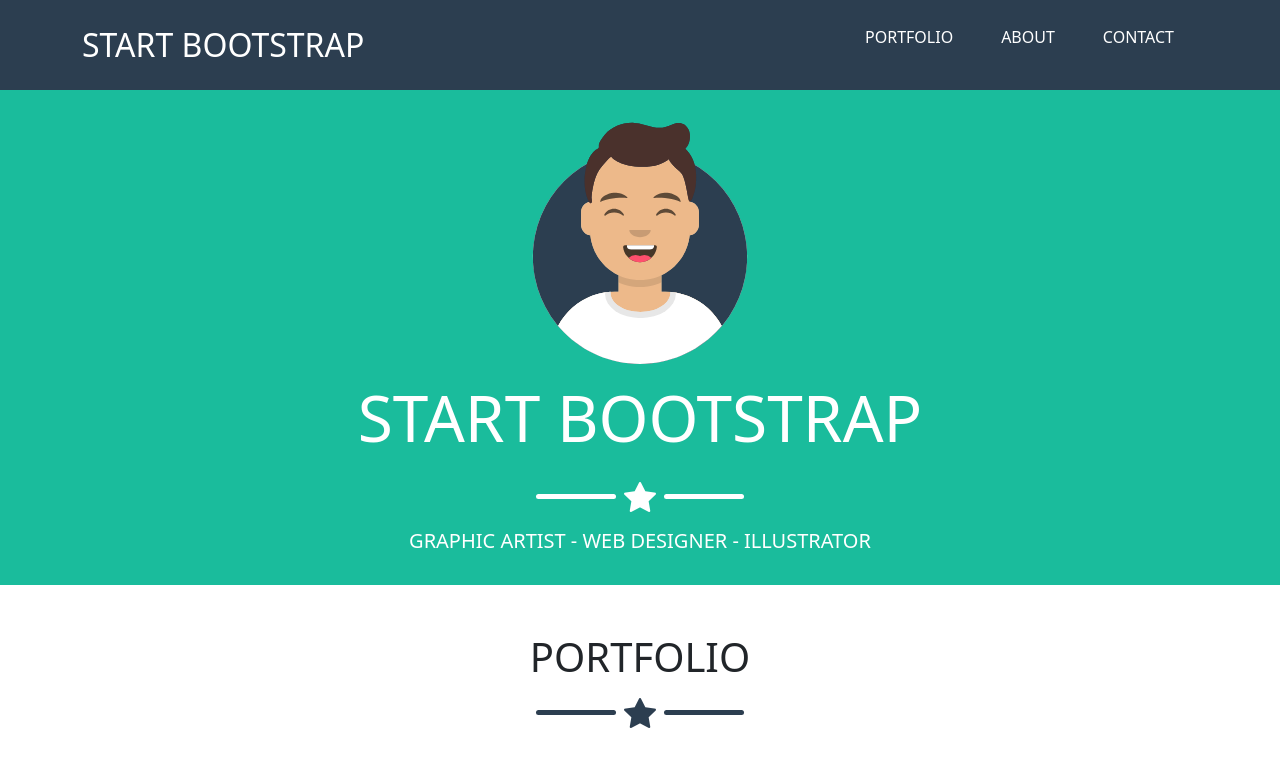
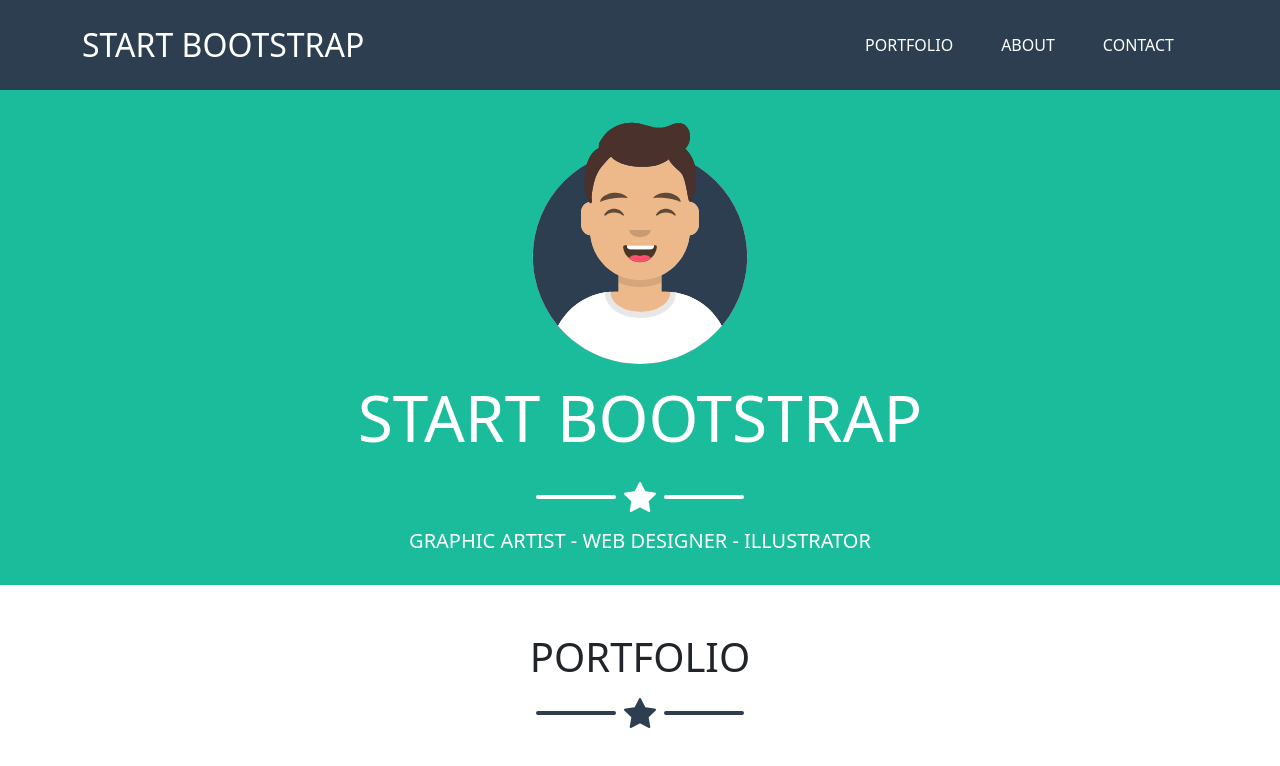
Before and after one commit to tarex7/html-css-bootstrap-freelancer, a plain HTML site: page index.html in a window 1280 px wide. Shown: the top 766 px of the page. Drawn offline with nearby package versions, Linux system fonts and the light colour scheme.

Commit message:
fixed menu

```diff
--- a/index.html
+++ b/index.html
@@ -35,13 +35,13 @@
       <div class="container">
         <nav class="d-flex justify-content-between align-items-center">
           <h2 class="text-uppercase">Start bootstrap</h2>
-          <div class="menu">
+          <div class="menu h-100 d-flex align-items-center">
             <i class="bi bi-list d-lg-none"></i>
             <ul
-              class="d-flex list-unstyled text-white text-uppercase d-none d-lg-flex"
+              class="d-flex list-unstyled text-white text-uppercase d-none d-lg-flex align-items-center my-0"
             >
               <li>
-                <a class="text-decoration-none mx-4 text-white" href="#"
+                <a class="text-decoration-none mx-4 text-white my-1" href="#"
                   >portfolio</a
                 >
               </li>
--- a/style.css
+++ b/style.css
@@ -8,6 +8,10 @@ header {
 
 nav {
   height: 90px;
+}
+
+nav ul {
+  height: 100%;
 }
 
 .jumbotron {
@@ -22,13 +26,14 @@ nav {
   cursor: pointer;
 }
 .line {
-  height: 5px;
+  height: 4px;
   width: 80px;
   background-color: #fff;
   border-radius: 5px;
 }
 
-h2,h4 {
+h2,
+h4 {
   margin: 0;
 }
 
@@ -45,10 +50,6 @@ h2,h4 {
   font-size: 1rem;
 }
 
-
-
-
-
 .fa-brands {
   border: 1px solid #fff;
   border-radius: 50%;
@@ -58,8 +59,8 @@ h2,h4 {
 }
 
 #contact-me .form-control {
-    border:0;
-    border-bottom:  1px  #ccc solid;
+  border: 0;
+  border-bottom: 1px #ccc solid;
   border-radius: 0;
 }
 
@@ -98,7 +99,7 @@ small {
   font-size: 0.8rem;
 }
 .fa-brands {
-    transition: all .3s;
+  transition: all 0.3s;
 }
 
 .fa-brands:hover {
```
Lines whose indentation alone changed are shown as unchanged.
